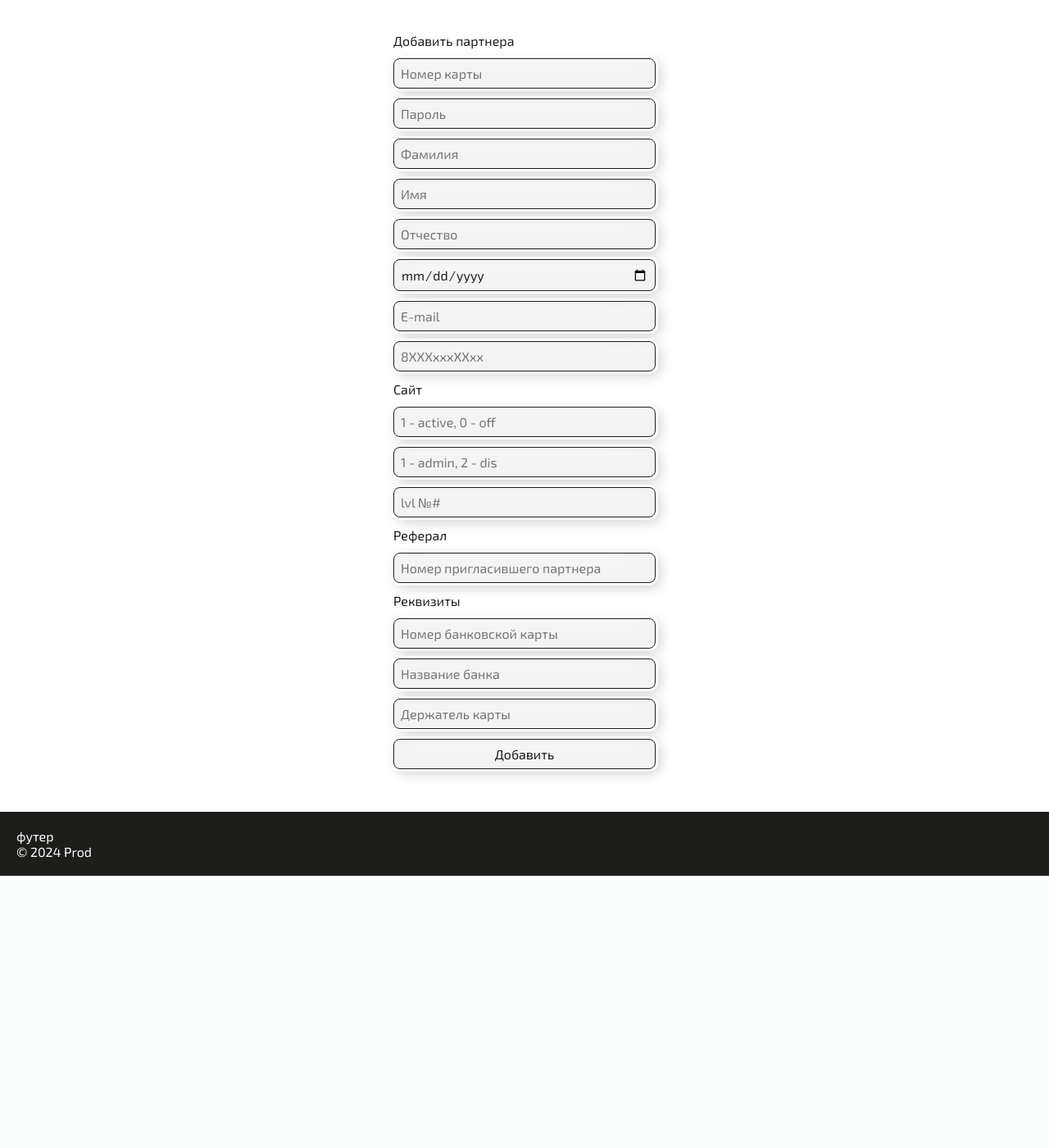
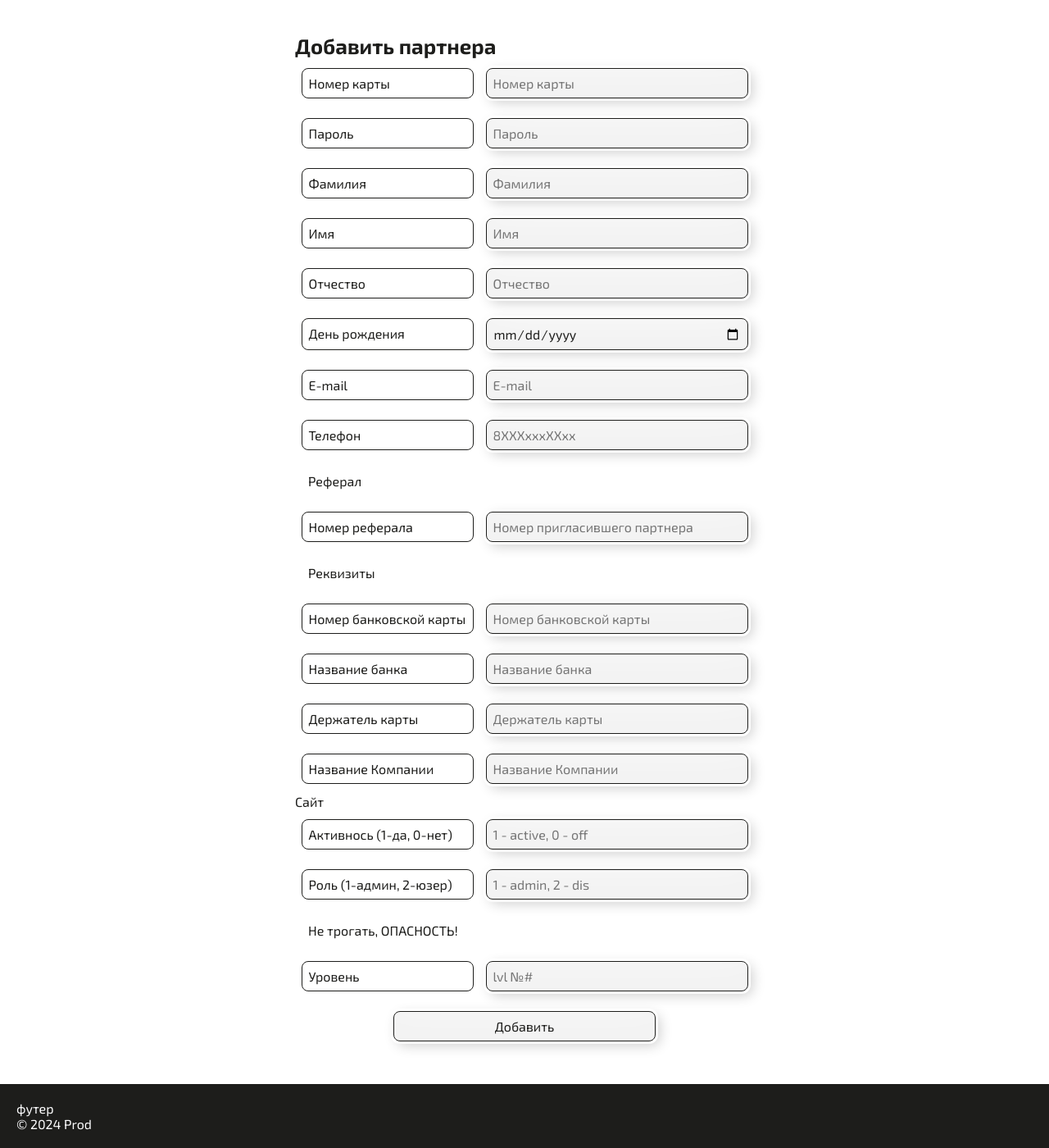
Before and after one commit to damonjiuc/prod, a Flask app: page /admin/add_user in a window 1280 px wide. Shown: the part 88-1488 px from the top of the page at 82% size. Before the commit the page ends 1156 px from the top, so only its background shows below. Run offline with Flask 3, Linux system fonts and the light colour scheme.

Commit message:
Added user info edit + labels + some styles

```diff
--- a/app/routes/admin.py
+++ b/app/routes/admin.py
@@ -43,3 +43,41 @@ def add_user():
 
     else:
         return render_template('admin/add_user.html')
+
+
+@admin.route('/admin/edit_user/<int:id>', methods=['POST', 'GET'])
+def edit_user(id):
+    user = Users.query.get(id)
+    if request.method == 'POST':
+        user.card = request.form.get('card')
+        user.password = request.form.get('password')
+        user.surname = request.form.get('surname')
+        user.name = request.form.get('name')
+        user.secname = request.form.get('secname')
+        user.birthday = request.form.get('birthday')
+        user.email = request.form.get('email')
+        user.phone = request.form.get('phone')
+        user.referer = request.form.get('referer')
+        user.bankcard = request.form.get('bankcard')
+        user.bankname = request.form.get('bankname')
+        user.cardholder = request.form.get('cardholder')
+        user.active = request.form.get('active')
+        user.role = request.form.get('role')
+        user.lvl = request.form.get('lvl')
+        user.company = request.form.get('company')
+        user.city = request.form.get('city')
+        user.moneytomln = request.form.get('moneytomln')
+        user.totalmoney = request.form.get('totalmoney')
+        user.apptoken = request.form.get('apptoken')
+
+
+        try:
+            db.session.commit()
+            flash('Форма отправлена!')
+            return redirect('/')
+        except Exception as exc:
+            print(str(exc))
+            return str(exc)
+
+    else:
+        return render_template('admin/edit_user.html', user=user)
--- a/app/static/css/blocks/admin.css
+++ b/app/static/css/blocks/admin.css
@@ -1,4 +1,8 @@
 /* Юзеры добавить */
+
+.form-add-user {
+    min-width: 560px;
+}
 
 .form-add-user input{
     display: block;
@@ -18,6 +22,22 @@
         0.3em 0.3em 1em rgba(0, 0, 0, 0.2);
 }
 
+.form-add-user-group {
+    margin: 16px;
+}
+
+.form-add-user label {
+    display: block;
+    border: 1px solid;
+    margin: 12px auto;
+    border-radius: 8px;
+    padding: 8px;
+    width: 210px;
+}
+
+.form-add-user-el {
+    display: flex;
+}
 
 /* Юзеры, таблица */
 
--- a/app/static/css/style.css
+++ b/app/static/css/style.css
@@ -37,6 +37,11 @@ table {
     border-collapse: collapse;
 }
 
+h1 {
+    font-size: 1.6em;
+    font-weight: bold;
+}
+
 .logo__img {
     display: block;
     height: 48px;
--- a/app/templates/admin/add_user.html
+++ b/app/templates/admin/add_user.html
@@ -6,24 +6,74 @@
 
 {% block content %}
 <form class="form-add-user" method="post">
-  <input name="card" type="number" placeholder="Номер карты">
-  <input name="password" type="password" placeholder="Пароль">
-  <input name="surname" type="text" placeholder="Фамилия">
-  <input name="name" type="text" placeholder="Имя">
-  <input name="secname" type="text" placeholder="Отчество">
-  <input name="birthday" type="date" placeholder="Отчество">
-  <input name="email" type="email" placeholder="E-mail">
-  <input name="phone" type="tel" placeholder="8XXXxxxXXxx">
+  <div class="form-add-user-el">
+    <label for="card">Номер карты</label>
+    <input id="card" name="card" type="number" placeholder="Номер карты">
+  </div>
+  <div class="form-add-user-el">
+    <label for="password">Пароль</label>
+    <input id="password" name="password" type="password" placeholder="Пароль">
+  </div>
+  <div class="form-add-user-el">
+    <label for="surname">Фамилия</label>
+    <input id="surname" name="surname" type="text" placeholder="Фамилия">
+  </div>
+  <div class="form-add-user-el">
+    <label for="name">Имя</label>
+    <input id="name" name="name" type="text" placeholder="Имя">
+  </div>
+  <div class="form-add-user-el">
+    <label for="secname">Отчество</label>
+    <input id="secname" name="secname" type="text" placeholder="Отчество">
+  </div>
+  <div class="form-add-user-el">
+    <label for="birthday">День рождения</label>
+    <input id="birthday" name="birthday" type="date" placeholder="День рождения">
+  </div>
+  <div class="form-add-user-el">
+    <label for="email">E-mail</label>
+    <input id="email" name="email" type="email" placeholder="E-mail">
+  </div>
+  <div class="form-add-user-el">
+    <label for="phone">Телефон</label>
+    <input id="phone" name="phone" type="tel" placeholder="8XXXxxxXXxx">
+  </div>
+  <div class="form-add-user-group">Реферал</div>
+  <div class="form-add-user-el">
+    <label for="referer">Номер реферала</label>
+    <input id="referer" name="referer" type="number" placeholder="Номер пригласившего партнера">
+  </div>
+  <div class="form-add-user-group">Реквизиты</div>
+  <div class="form-add-user-el">
+    <label for="bankcard">Номер банковской карты</label>
+    <input id="bankcard" name="bankcard" type="number" placeholder="Номер банковской карты">
+  </div>
+  <div class="form-add-user-el">
+    <label for="bankname">Название банка</label>
+    <input id="bankname" name="bankname" type="text" placeholder="Название банка">
+  </div>
+  <div class="form-add-user-el">
+    <label for="cardholder">Держатель карты</label>
+    <input id="cardholder" name="cardholder" type="text" placeholder="Держатель карты">
+  </div>
+  <div class="form-add-user-el">
+    <label for="company">Название Компании</label>
+    <input id="company" name="company" type="text" placeholder="Название Компании">
+  </div>
   <div>Сайт</div>
-  <input name="active" type="number" placeholder="1 - active, 0 - off">
-  <input name="role" type="number" placeholder="1 - admin, 2 - dis">
-  <input name="lvl" type="number" placeholder="lvl №#">
-  <div>Реферал</div>
-  <input name="referer" type="number" placeholder="Номер пригласившего партнера">
-  <div>Реквизиты</div>
-  <input name="bankcard" type="number" placeholder="Номер банковской карты">
-  <input name="bankname" type="text" placeholder="Название банка">
-  <input name="cardholder" type="text" placeholder="Держатель карты">
+  <div class="form-add-user-el">
+    <label for="active">Активнось (1-да, 0-нет)</label>
+    <input id="active" name="active" type="number" placeholder="1 - active, 0 - off">
+  </div>
+  <div class="form-add-user-el">
+    <label for="role">Роль (1-админ, 2-юзер)</label>
+    <input id="role" name="role" type="number" placeholder="1 - admin, 2 - dis">
+  </div>
+  <div class="form-add-user-group">Не трогать, ОПАСНОСТЬ!</div>
+  <div class="form-add-user-el">
+    <label for="lvl">Уровень</label>
+    <input id="lvl" name="lvl" type="number" placeholder="lvl №#">
+  </div>
 
 
   <input value="Добавить" type="submit" class="btn btn-confirm">
--- a/app/templates/admin/users.html
+++ b/app/templates/admin/users.html
@@ -12,6 +12,7 @@
       <th>Имя</th>
       <th>Мэйл</th>
       <th>Роль</th>
+      <th>Действие</th>
     </tr>
   </thead>
   <tbody>
@@ -21,6 +22,10 @@
       <td>{{ user.surname }} {{ user.name }}</td>
       <td>{{ user.email }}</td>
       <td>{{ user.role }}</td>
+      <td>
+        <a class="btn" href="{{ url_for('admin.edit_user', id=user.id) }}">Редактировать</a>
+        <a class="btn" href="">Удалить</a>
+      </td>
     </tr>
     {% endfor %}
   </tbody>
```
Also changed, not shown: app/templates/admin/edit_user.html (added, +97 -0 lines), 1 other file.
